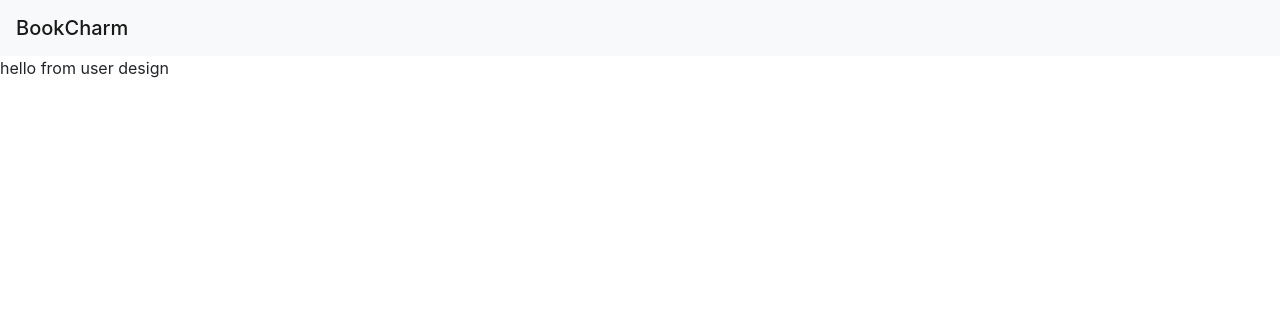
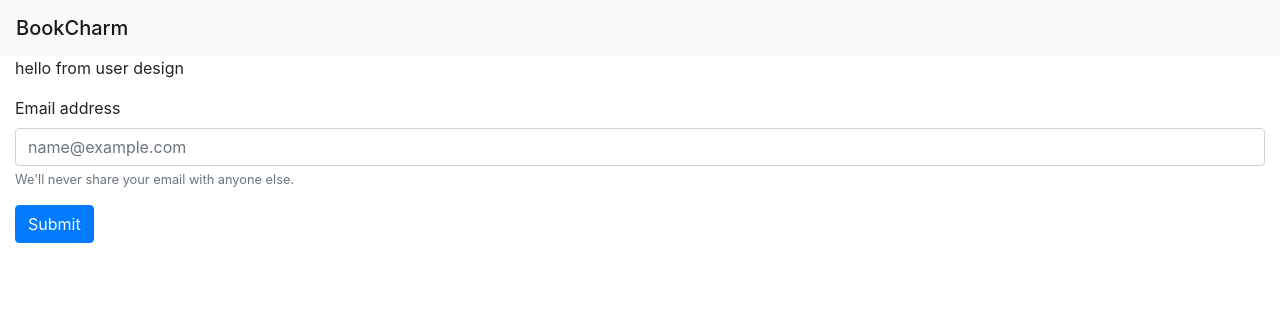
Before and after one commit to gomezlucas/LearningPython, a Flask app: page /user in a window 1280 px wide. Shown: the top 316 px of the page. Run offline with Flask 2, Linux system fonts and the light colour scheme; the visitor is signed in with stand-in values (Sample User, id 1); some libraries are stand-ins or nearby versions.

Commit message:
database added

```diff
--- a/application.py
+++ b/application.py
@@ -1,10 +1,26 @@
 from flask import Flask, redirect, url_for, render_template, request, session, flash
 from datetime import timedelta
+from flask_sqlalchemy import SQLAlchemy
 
 
 app = Flask(__name__)
 app.secret_key = "hello"
+app.config['SQLALCHEMY_DATABASE_URI'] = "postgres://qtkcvpmkvldwfy:7b437f1ac7cb1468ce4273af05b9a2ce8276d3b82a584eab157e6e51b4aa9e1a@ec2-3-91-112-166.compute-1.amazonaws.com:5432/d8ufsgg72h6v8h"
+app.config['SQLALCHEMY_TRACK_MODIFICATIONS'] = False
 app.permanent_session_lifetime = timedelta(minutes=1)
+
+
+db = SQLAlchemy(app)
+
+class users(db.Model):
+    _id = db.Column("id", db.Integer, primary_key=True)
+    name = db.Column(db.String(100))
+    email = db.Column(db.String(100))
+
+    def __init__(self, name, email):
+        self.name = name
+        self.email =  email
+
 
 
 @app.route("/")
@@ -24,26 +40,53 @@ def login():
         session.permanent = True
         user = request.form["user"]
         session["user"] = user
+        query = users.query.filter_by(name=user).first()
+        if query:
+            session[email] = found_user.email
+        else:
+            usr = users(user,None)
+            db.session.add(usr)
+            db.session.commit()
+
+
         flash("You have succesfully logged In")
         return redirect(url_for("user"))
 
 
-@app.route("/user")
+@app.route("/user", methods=["POST", "GET"])
 def user():
+    email = None
     if "user" in session:
         user = session["user"]
-        return render_template("user.html")
+        if request.method == "POST":
+            email = request.form["email"]
+            session["email"] = email
+            query = users.query.filter_by(name=user).first()
+            query.email = email
+            db.session.commit()
+
+            flash("email was saved")
+        else:
+            if "email" in session:
+                email = session["email"]
+        return render_template("user.html", email=email)
     else:
-        flas("you are not logged In")
-        return redirect(html_for("login"))
+        flash("you are not logged In")
+        return redirect(url_for("login"))
 
+
+@app.route("/view")
+def view():
+    return render_template("view.html", values=users.query.all())
 
 @app.route("/logout")
 def logout():
     session.pop("user", None)
+    session.pop("email", None)
     flash("You have been logged out")
     return redirect(url_for("login"))
 
 
 if __name__ == "__main__":
+    db.create_all()
     app.run(debug=True)
--- a/templates/user.html
+++ b/templates/user.html
@@ -14,6 +14,15 @@ User
 {% endif %}
 {%endwith%}
 
+<div class="container-fluid">
     <p> hello from user design</p>
-
+    <form action="#" method="POST">
+        <div class="form-group">
+            <label for="exampleInputEmail1">Email address</label>
+            <input placeholder={{email}} type="email" name="email" class="form-control" id="exampleInputEmail1" aria-describedby="emailHelp">
+            <small id="emailHelp" class="form-text text-muted">We'll never share your email with anyone else.</small>
+        </div>
+        <button type="submit" class="btn btn-primary">Submit</button>
+        <form>
+</div>
 {% endblock%}
```
Also changed, not shown: templates/view.html (added, +12 -0 lines), 2 other files. Lines whose indentation alone changed are shown as unchanged.
